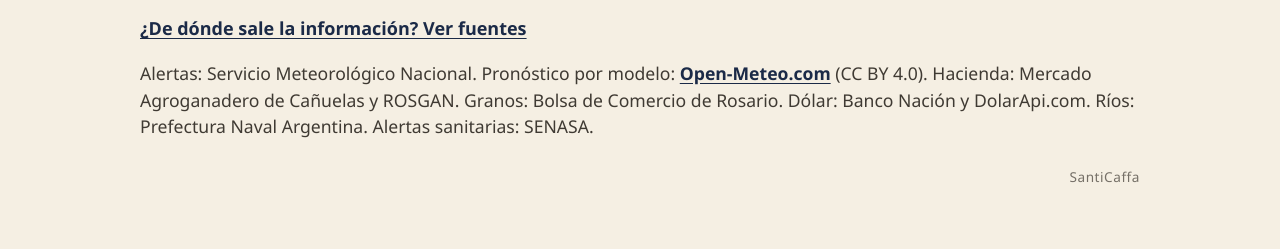
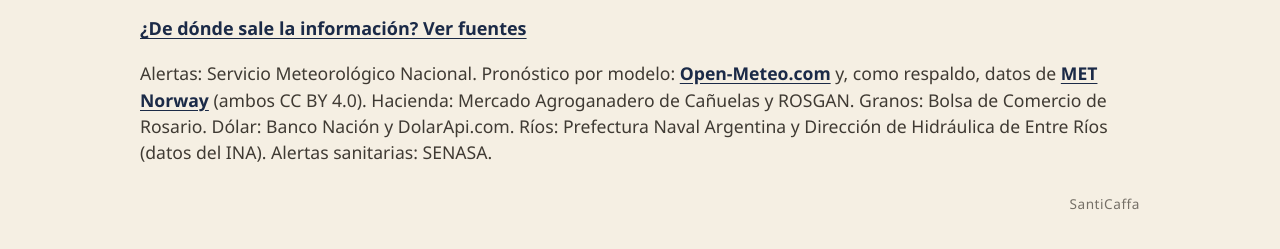
Before and after one commit to cafferattasanti/campoentrerriano, a website: page public/index.html in a window 1280 px wide. Shown: the part 731-980 px from the top of the page. Drawn offline with Linux system fonts and the light colour scheme; no server answers.

Commit message:
Add files via upload

```diff
--- a/public/index.html
+++ b/public/index.html
@@ -41,7 +41,7 @@
   <footer class="site">
     <p><strong>El Campo Entrerriano</strong> reúne información de organismos oficiales y fuentes reconocidas. Cada dato indica su fuente y cuándo se actualizó.</p>
     <p><a href="#/fuentes">¿De dónde sale la información? Ver fuentes</a></p>
-    <p class="small">Alertas: Servicio Meteorológico Nacional. Pronóstico por modelo: <a href="https://open-meteo.com/" rel="noopener">Open-Meteo.com</a> (CC BY 4.0). Hacienda: Mercado Agroganadero de Cañuelas y ROSGAN. Granos: Bolsa de Comercio de Rosario. Dólar: Banco Nación y DolarApi.com. Ríos: Prefectura Naval Argentina. Alertas sanitarias: SENASA.</p>
+    <p class="small">Alertas: Servicio Meteorológico Nacional. Pronóstico por modelo: <a href="https://open-meteo.com/" rel="noopener">Open-Meteo.com</a> y, como respaldo, datos de <a href="https://api.met.no/" rel="noopener">MET Norway</a> (ambos CC BY 4.0). Hacienda: Mercado Agroganadero de Cañuelas y ROSGAN. Granos: Bolsa de Comercio de Rosario. Dólar: Banco Nación y DolarApi.com. Ríos: Prefectura Naval Argentina y Dirección de Hidráulica de Entre Ríos (datos del INA). Alertas sanitarias: SENASA.</p>
     <p class="credit">SantiCaffa</p>
   </footer>
   <noscript><p class="loading">Para usar esta página hay que tener JavaScript activado.</p></noscript>
```
